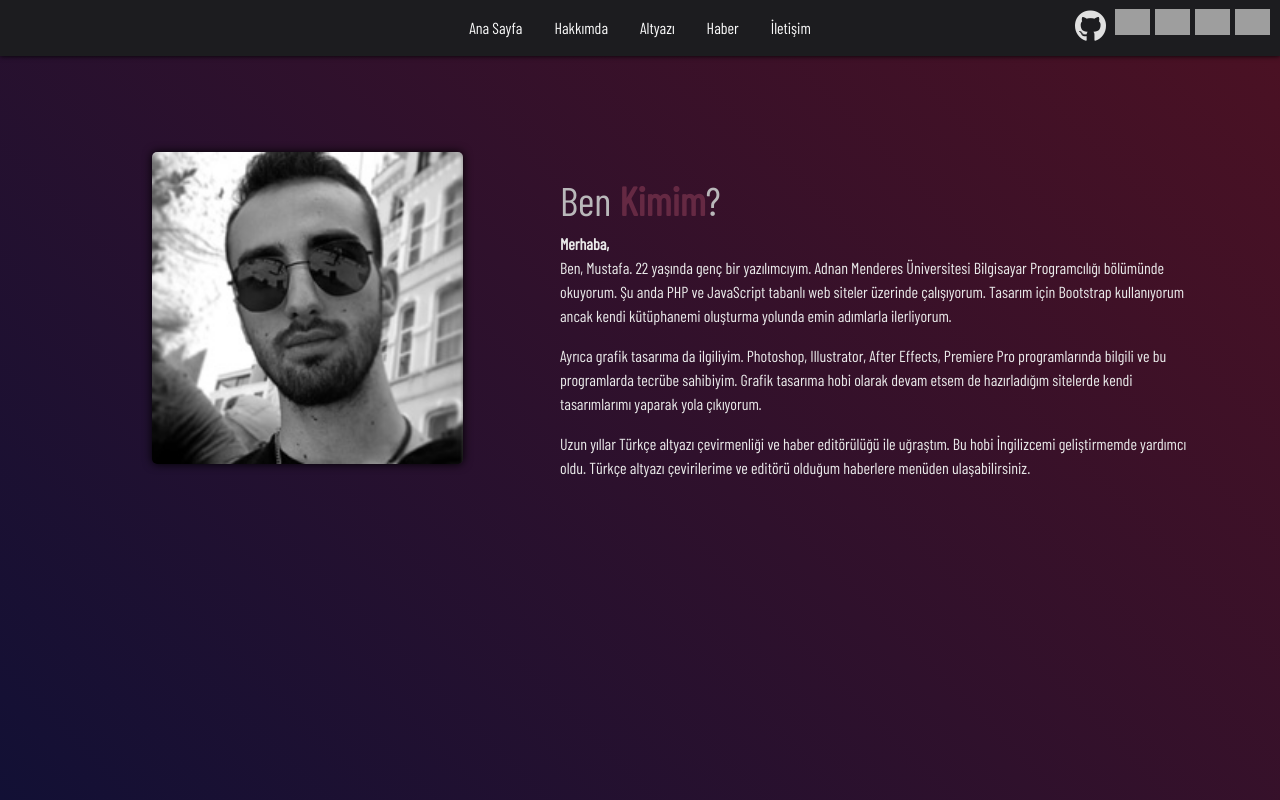
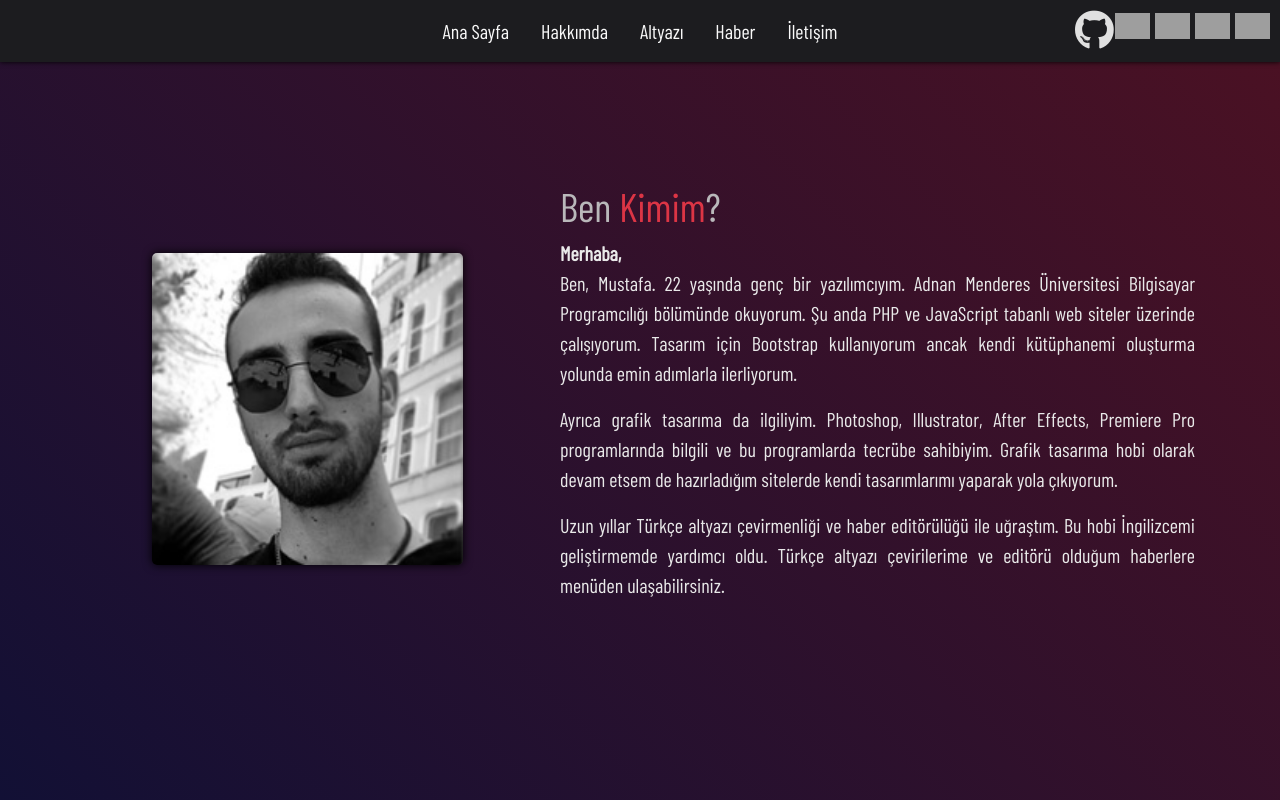
Before and after one commit to mustafa-gun/personal, a PHP site: page /about.php in a window 1280 px wide. Run offline with PHP 8.4, Linux system fonts and the light colour scheme; some libraries are stand-ins or nearby versions; grey boxes are pictures that could not be loaded.

Commit message:
Some css updates

```diff
--- a/about.php
+++ b/about.php
@@ -20,7 +20,7 @@
                 <div class="col-md-7 col-sm-6 mt-4">
                     <div class="info-img rounded-circle" style="margin-bottom: 10px !important; display: none;"></div>
                     <div class="clearfix" style="margin-bottom: 60px;">
-                        <h1 class="about-title">Ben <span class="dark-pink-text" style="font-weight: 900;">Kimim</span>?</h1>
+                        <h1 class="about-title">Ben <span class="text-danger">Kimim</span>?</h1>
                         <div class="hakkimda">
                             <p>
                                 <b>Merhaba,</b> <br>
--- a/assets/css/style.css
+++ b/assets/css/style.css
@@ -33,6 +33,7 @@ html {
 
 body {
   font-family: 'Barlow Condensed', sans-serif !important;
+  font-size: 20px !important;
   color: var(--light-gray) !important;
   background-color: #0000 !important;
   background: linear-gradient(45deg, var(--night-blue), var(--dull-red1));
@@ -140,6 +141,7 @@ a:hover {
 
 .row {
   height: 100%;
+  align-items: center;
 }
 
 /* Jumbotron END */
@@ -166,6 +168,8 @@ a:hover {
 
 .hakkimda {
   color: rgb(233, 233, 233);
+  text-align: justify;
+  word-break: break-word;
 }
 
 /* Hakkımda END*/
```
Also changed, not shown: subtitle.php (+1 -22 lines).
